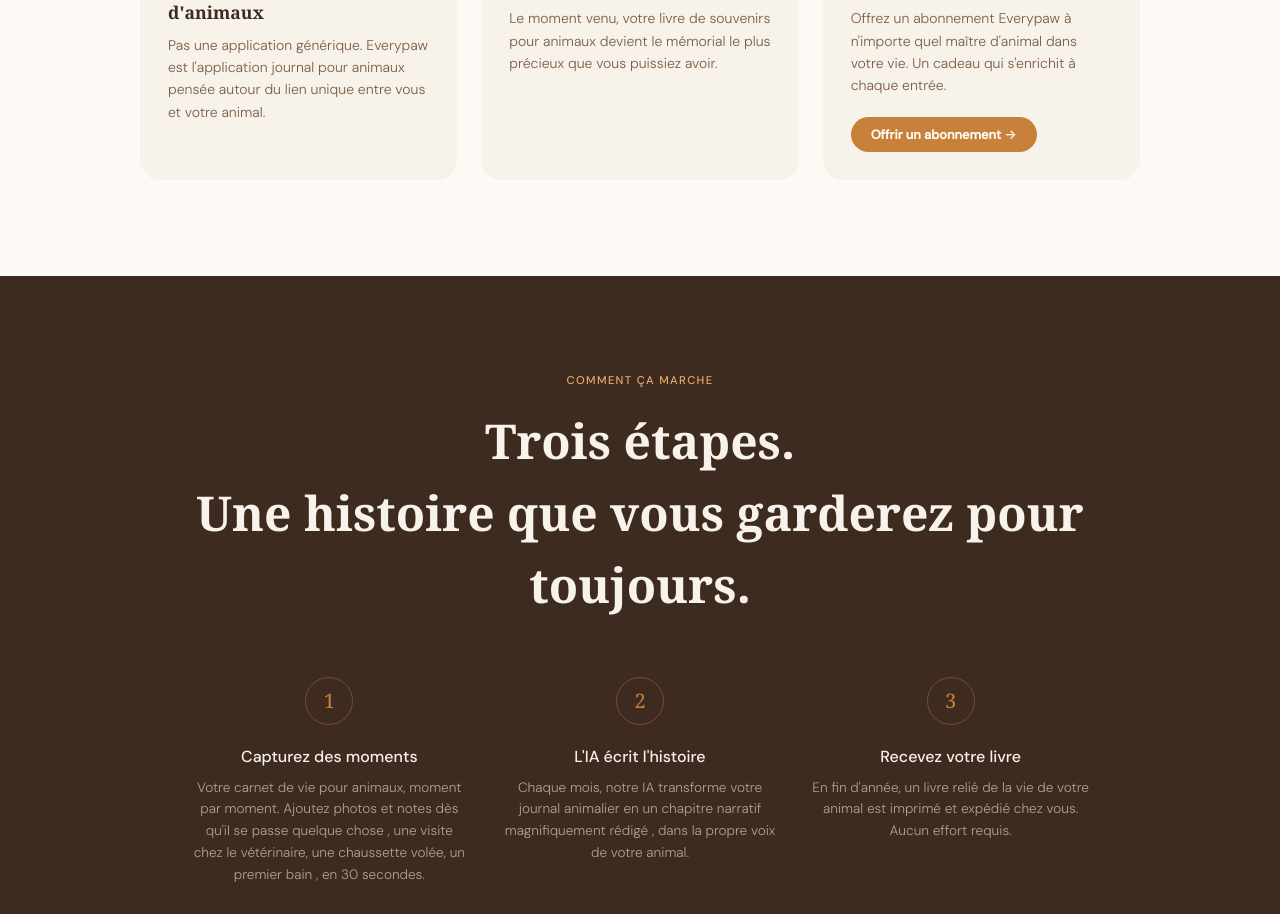
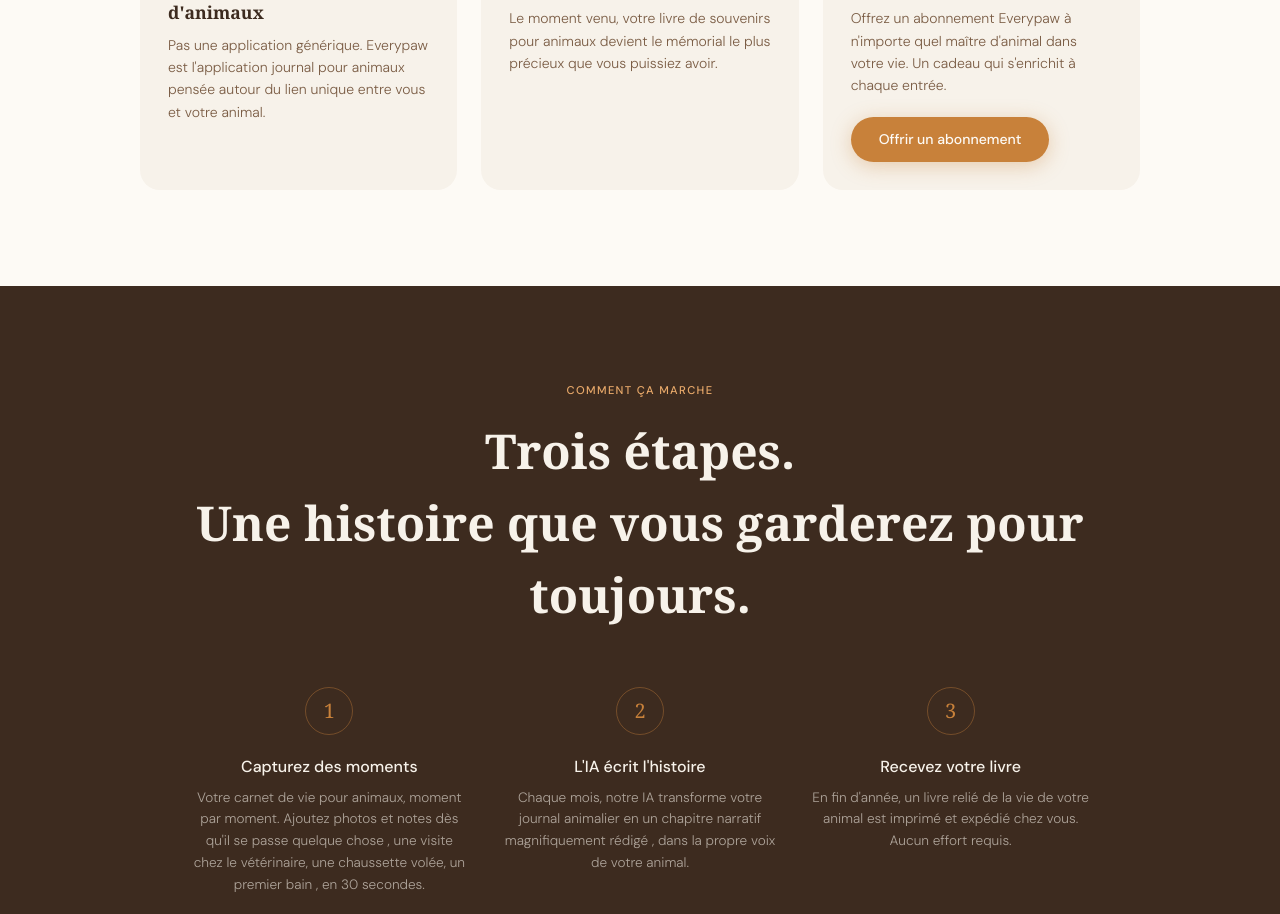
Before and after one commit to CookServices/everypaw, a Next.js app: page /fr in a window 1280 px wide. Shown: the part 1965-2879 px from the top of the page. Built offline with nearby package versions, Linux system fonts and the light colour scheme.

Commit message:
style: gift button matches hero CTA, remove arrow
https://claude.ai/code/session_01NJQAHwyocoMdHBrbzPW2Jm

Co-authored-by: Claude <noreply@anthropic.com>

```diff
--- a/src/app/fr/page.tsx
+++ b/src/app/fr/page.tsx
@@ -354,8 +354,8 @@ export default function FrHome() {
               <div style={{ width: 44, height: 44, borderRadius: 12, background: "rgba(200,129,58,.12)", display: "flex", alignItems: "center", justifyContent: "center", fontSize: "1.2rem", marginBottom: "1rem" }}>🎁</div>
               <h3 style={{ fontFamily: "Georgia, serif", fontSize: "1.1rem", fontWeight: 600, marginBottom: ".5rem" }}>{t.landing.f6_title}</h3>
               <p style={{ fontSize: ".875rem", color: "#7A5C44", lineHeight: 1.6, fontWeight: 300, flex: 1 }}>{t.landing.f6_desc}</p>
-              <Link href="/gift" style={{ display: "inline-block", marginTop: "1.25rem", padding: ".5rem 1.25rem", borderRadius: 100, background: "#C8813A", color: "#FDFAF5", fontSize: ".8rem", fontWeight: 600, textDecoration: "none", alignSelf: "flex-start" }}>
-                Offrir un abonnement →
+              <Link href="/gift" style={{ display: "inline-block", marginTop: "1.25rem", padding: ".75rem 1.75rem", borderRadius: "100px", background: "#C8813A", color: "#FDFAF5", fontSize: ".875rem", fontWeight: 500, textDecoration: "none", alignSelf: "flex-start", boxShadow: "0 4px 20px rgba(200,129,58,.35)" }}>
+                Offrir un abonnement
               </Link>
             </div>
           </div>
--- a/src/app/page.tsx
+++ b/src/app/page.tsx
@@ -436,8 +436,8 @@ export default function Home() {
               <div style={{ width: 44, height: 44, borderRadius: 12, background: "rgba(200,129,58,.12)", display: "flex", alignItems: "center", justifyContent: "center", fontSize: "1.2rem", marginBottom: "1rem" }}>🎁</div>
               <h3 style={{ fontFamily: "Georgia, serif", fontSize: "1.1rem", fontWeight: 600, marginBottom: ".5rem" }}>{t.landing.f6_title}</h3>
               <p style={{ fontSize: ".875rem", color: "#7A5C44", lineHeight: 1.6, fontWeight: 300, flex: 1 }}>{t.landing.f6_desc}</p>
-              <Link href="/gift" style={{ display: "inline-block", marginTop: "1.25rem", padding: ".5rem 1.25rem", borderRadius: 100, background: "#C8813A", color: "#FDFAF5", fontSize: ".8rem", fontWeight: 600, textDecoration: "none", alignSelf: "flex-start" }}>
-                {isFR ? "Offrir un abonnement →" : "Give a subscription →"}
+              <Link href="/gift" style={{ display: "inline-block", marginTop: "1.25rem", padding: ".75rem 1.75rem", borderRadius: "100px", background: "#C8813A", color: "#FDFAF5", fontSize: ".875rem", fontWeight: 500, textDecoration: "none", alignSelf: "flex-start", boxShadow: "0 4px 20px rgba(200,129,58,.35)" }}>
+                {isFR ? "Offrir un abonnement" : "Give a subscription"}
               </Link>
             </div>
           </div>
```
